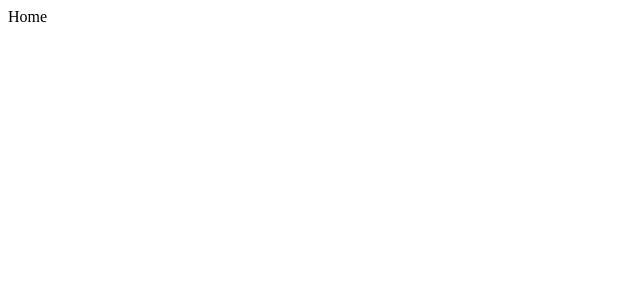
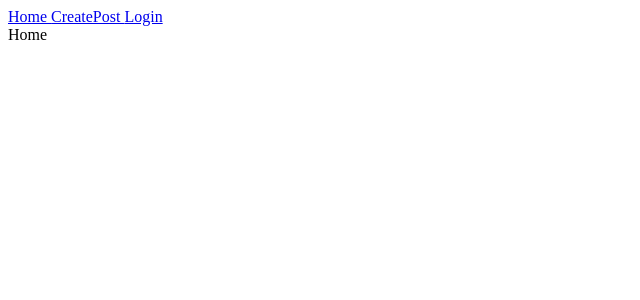
Before and after one commit to leiDnedyA/React-Blog, a React (Create React App) app in the folder react-blog/: page / in a window 1280 px wide. Shown: the top 300 px of the page, without its empty margins (0-640 px from the left). Built offline with nearby package versions, Linux system fonts and the light colour scheme.

Commit message:
Added navbar w/ links

```diff
--- a/react-blog/src/App.js
+++ b/react-blog/src/App.js
@@ -7,10 +7,15 @@
 function App() {
   return (
     <Router>
+      <nav>
+        <Link to="/"> Home </Link>
+        <Link to="/createpost"> CreatePost </Link>
+        <Link to="/login"> Login </Link>
+      </nav>
       <Routes>
         <Route path="/" element={<Home/>} />
         <Route path="/createpost" element={<CreatePost />}/>
-        <Route path="/login" elment={<Login />}/>
+        <Route path="/login" element={<Login />}/>
       </Routes>
     </Router>
   );
```
